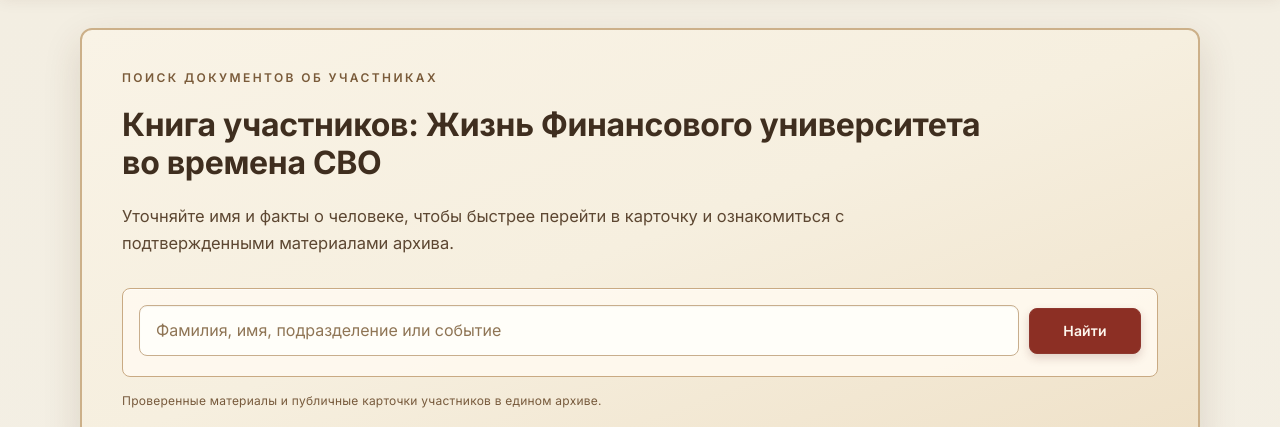
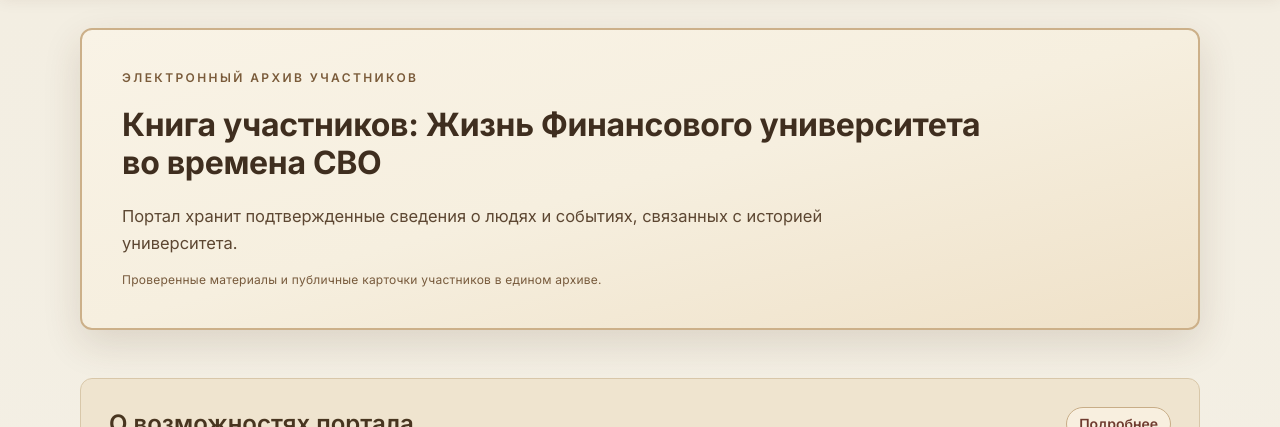
Before and after one commit to happyqueen-commits/bookofmemories, a Next.js app: page / in a window 1280 px wide. Shown: the part 173-600 px from the top of the page. Built offline with nearby package versions, Linux system fonts and the light colour scheme; no server answers; the database is empty.

Commit message:
Remove search block from homepage hero

```diff
--- a/app/page.tsx
+++ b/app/page.tsx
@@ -1,6 +1,5 @@
 import Link from "next/link";
 import { Card, formatLifespan } from "@/components/card";
-import { SearchForm } from "@/components/search-form";
 import { getHomepageData } from "@/lib/content";
 
 export default async function Home() {
@@ -10,12 +9,9 @@
     <div className="space-y-rhythm">
       <section className="rounded-xl border-2 border-[#ccb089] bg-gradient-to-br from-[#f9f3e6] via-[#f6efdf] to-[#efe1c8] p-6 shadow-[0_14px_38px_rgb(76_50_24_/_0.14)] md:p-10">
         <div className="max-w-4xl">
-          <p className="text-xs font-semibold uppercase tracking-[0.2em] text-[#7a5b3a]">Поиск документов об участниках</p>
+          <p className="text-xs font-semibold uppercase tracking-[0.2em] text-[#7a5b3a]">Электронный архив участников</p>
           <h1 className="mt-5 display-title text-[#3f2e1f]">Книга участников: Жизнь Финансового университета во времена СВО</h1>
-          <p className="mt-5 max-w-3xl text-[1.03rem] leading-relaxed text-[#5d4732]">Уточняйте имя и факты о человеке, чтобы быстрее перейти в карточку и ознакомиться с подтвержденными материалами архива.</p>
-        </div>
-        <div className="mt-8 rounded-lg border border-[#c9aa83] bg-[#fffaf0]/90 p-3 shadow-[inset_0_1px_0_rgb(255_255_255_/_0.65)] md:p-4">
-          <SearchForm placeholder="Фамилия, имя, подразделение или событие" />
+          <p className="mt-5 max-w-3xl text-[1.03rem] leading-relaxed text-[#5d4732]">Портал хранит подтвержденные сведения о людях и событиях, связанных с историей университета.</p>
         </div>
         <p className="mt-4 text-xs tracking-[0.02em] text-[#775a3c]">Проверенные материалы и публичные карточки участников в едином архиве.</p>
       </section>
```
